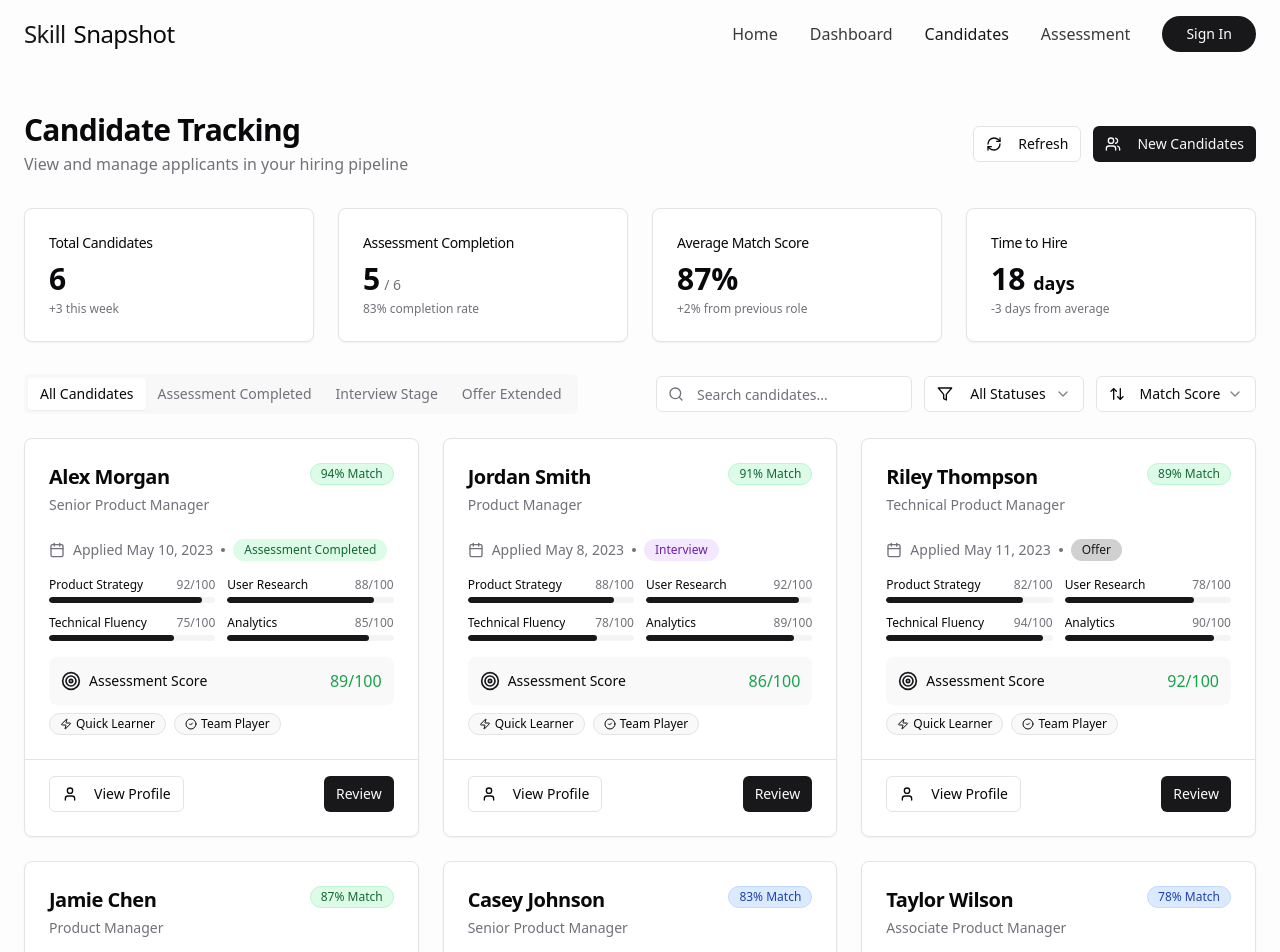
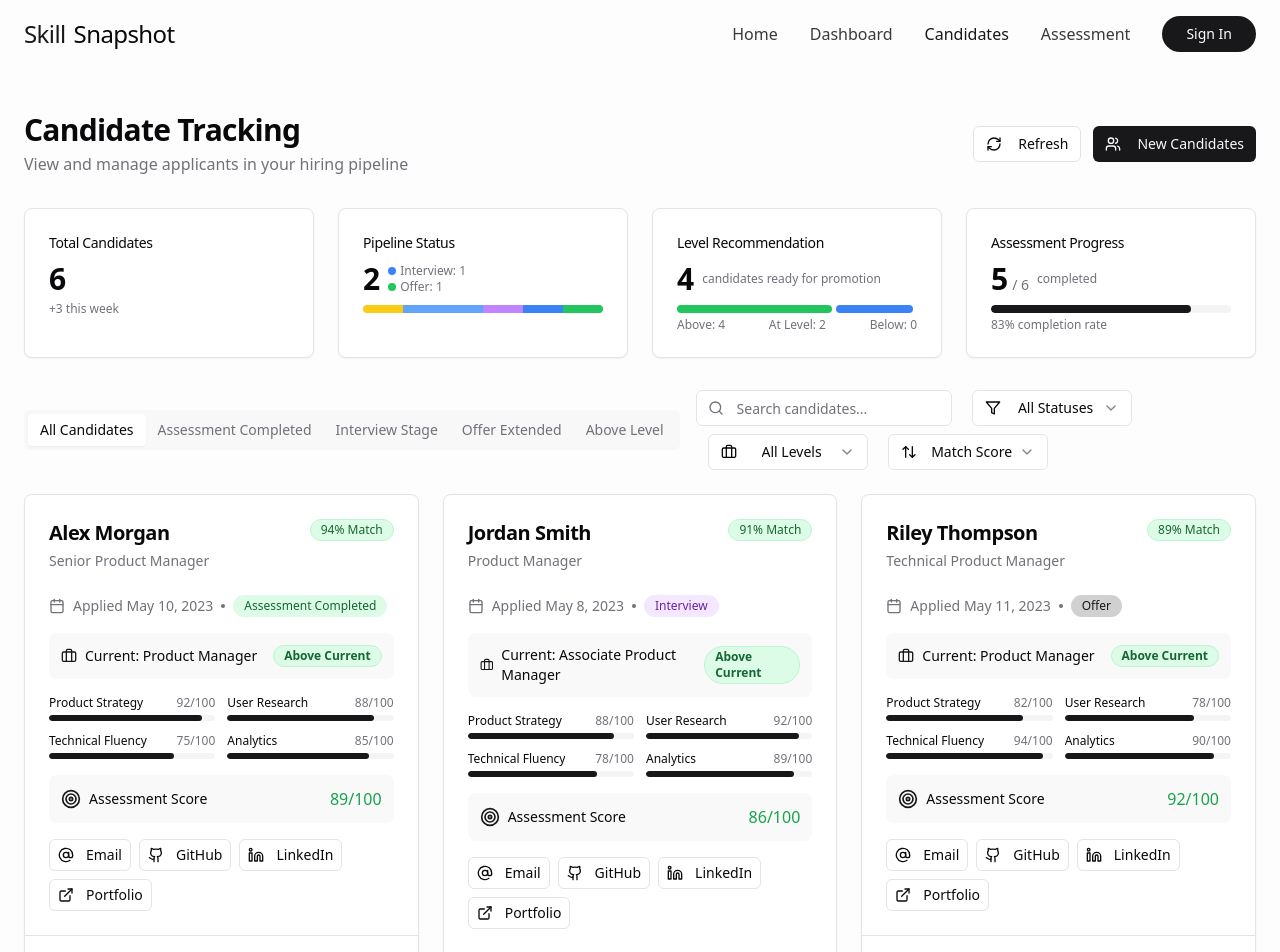
Before and after one commit to Ralphbenedict/skill-snapshot-community, a React (Vite) app: page /candidates in a window 1280 px wide. Shown: the top 952 px of the page. Built offline with nearby package versions, Linux system fonts and the light colour scheme.

Commit message:
Enhance Candidates and Dashboard Pages
- Build out the candidates page with user details and application information.
- Summarize applicant pipeline status on the dashboard page.
- Implement logic to determine candidate level based on experience and assessment scores.

```diff
--- a/src/components/CandidateCard.tsx
+++ b/src/components/CandidateCard.tsx
@@ -10,7 +10,20 @@ import {
 } from "@/components/ui/card";
 import { Badge } from "@/components/ui/badge";
 import { Button } from "@/components/ui/button";
-import { Clock, User, CheckCircle2, Target, Zap, Calendar } from 'lucide-react';
+import {
+  Clock,
+  User,
+  CheckCircle2,
+  Target,
+  Zap,
+  Calendar,
+  Briefcase,
+  FileText,
+  AtSign,
+  Github,
+  Linkedin,
+  ExternalLink
+} from 'lucide-react';
 
 export type CandidateProps = {
   id: string;
@@ -24,6 +37,15 @@ export type CandidateProps = {
     level: number;
   }[];
   assessmentScore?: number;
+  currentRole?: string;
+  recommendedLevel?: 'Below Current' | 'At Level' | 'Above Current';
+  resumeUrl?: string;
+  contacts?: {
+    email?: string;
+    github?: string;
+    linkedin?: string;
+    portfolio?: string;
+  };
 };
 
 const CandidateCard = ({
@@ -33,7 +55,11 @@ const CandidateCard = ({
   appliedDate,
   status,
   skills,
-  assessmentScore
+  assessmentScore,
+  currentRole,
+  recommendedLevel,
+  resumeUrl,
+  contacts
 }: CandidateProps) => {
   const getStatusColor = () => {
     switch (status) {
@@ -49,6 +75,19 @@ const CandidateCard = ({
         return 'bg-primary/20 text-primary';
       default:
         return 'bg-gray-100 text-gray-800';
+    }
+  };
+
+  const getLevelColor = () => {
+    switch (recommendedLevel) {
+      case 'Above Current':
+        return 'bg-green-100 text-green-800 border-green-200';
+      case 'At Level':
+        return 'bg-blue-100 text-blue-800 border-blue-200';
+      case 'Below Current':
+        return 'bg-yellow-100 text-yellow-800 border-yellow-200';
+      default:
+        return 'bg-secondary text-secondary-foreground';
     }
   };
 
@@ -80,6 +119,20 @@ const CandidateCard = ({
             {status}
           </Badge>
         </div>
+
+        {currentRole && (
+          <div className="mb-4 flex items-center justify-between p-3 rounded-lg bg-secondary/50">
+            <div className="flex items-center">
+              <Briefcase className="w-4 h-4 text-primary mr-2" />
+              <span className="text-sm">Current: {currentRole}</span>
+            </div>
+            {recommendedLevel && (
+              <Badge className={`${getLevelColor()} text-xs`}>
+                {recommendedLevel}
+              </Badge>
+            )}
+          </div>
+        )}
 
         <div className="grid grid-cols-2 gap-3 mb-4">
           {skills.slice(0, 4).map((skill, index) => (
@@ -114,22 +167,57 @@ const CandidateCard = ({
           </div>
         )}
 
-        <div className="flex flex-wrap gap-2 mt-2">
-          <Badge variant="outline" className="font-normal bg-secondary/50 hover:bg-secondary text-foreground">
-            <Zap className="w-3 h-3 mr-1" />
-            Quick Learner
-          </Badge>
-          <Badge variant="outline" className="font-normal bg-secondary/50 hover:bg-secondary text-foreground">
-            <CheckCircle2 className="w-3 h-3 mr-1" />
-            Team Player
-          </Badge>
-        </div>
+        {contacts && (
+          <div className="flex flex-wrap gap-2 mt-4">
+            {contacts.email && (
+              <Button variant="outline" size="sm" className="h-8 px-2" asChild>
+                <a href={`mailto:${contacts.email}`} target="_blank" rel="noopener noreferrer">
+                  <AtSign className="w-3.5 h-3.5 mr-1" />
+                  Email
+                </a>
+              </Button>
+            )}
+            {contacts.github && (
+              <Button variant="outline" size="sm" className="h-8 px-2" asChild>
+                <a href={contacts.github} target="_blank" rel="noopener noreferrer">
+                  <Github className="w-3.5 h-3.5 mr-1" />
+                  GitHub
+                </a>
+              </Button>
+            )}
+            {contacts.linkedin && (
+              <Button variant="outline" size="sm" className="h-8 px-2" asChild>
+                <a href={contacts.linkedin} target="_blank" rel="noopener noreferrer">
+                  <Linkedin className="w-3.5 h-3.5 mr-1" />
+                  LinkedIn
+                </a>
+              </Button>
+            )}
+            {contacts.portfolio && (
+              <Button variant="outline" size="sm" className="h-8 px-2" asChild>
+                <a href={contacts.portfolio} target="_blank" rel="noopener noreferrer">
+                  <ExternalLink className="w-3.5 h-3.5 mr-1" />
+                  Portfolio
+                </a>
+              </Button>
+            )}
+          </div>
+        )}
       </CardContent>
       <CardFooter className="flex justify-between border-t pt-4">
-        <Button variant="outline" size="sm">
-          <User className="w-4 h-4 mr-2" />
-          View Profile
-        </Button>
+        {resumeUrl ? (
+          <Button variant="outline" size="sm" asChild>
+            <a href={resumeUrl} target="_blank" rel="noopener noreferrer">
+              <FileText className="w-4 h-4 mr-2" />
+              View Resume
+            </a>
+          </Button>
+        ) : (
+          <Button variant="outline" size="sm">
+            <User className="w-4 h-4 mr-2" />
+            View Profile
+          </Button>
+        )}
         <Button size="sm">
           Review
         </Button>
--- a/src/pages/Candidates.tsx
+++ b/src/pages/Candidates.tsx
@@ -7,12 +7,13 @@ import { Input } from "@/components/ui/input";
 import { Select, SelectContent, SelectItem, SelectTrigger, SelectValue } from "@/components/ui/select";
 import { Card, CardContent, CardHeader, CardTitle } from "@/components/ui/card";
 import { Tabs, TabsContent, TabsList, TabsTrigger } from "@/components/ui/tabs";
-import { Search, Filter, ArrowUpDown, Users, RefreshCw } from 'lucide-react';
+import { Search, Filter, ArrowUpDown, Users, RefreshCw, Briefcase, Target, BarChart } from 'lucide-react';
 
 const Candidates = () => {
   const [searchQuery, setSearchQuery] = useState('');
   const [sortBy, setSortBy] = useState('matchPercentage');
   const [filterStatus, setFilterStatus] = useState('All');
+  const [filterLevel, setFilterLevel] = useState('All');
 
   const candidates: CandidateProps[] = [
     {
@@ -23,6 +24,15 @@ const Candidates = () => {
       appliedDate: 'May 10, 2023',
       status: 'Assessment Completed',
       assessmentScore: 89,
+      currentRole: 'Product Manager',
+      recommendedLevel: 'Above Current',
+      resumeUrl: '#',
+      contacts: {
+        email: 'alex.morgan@example.com',
+        github: '#',
+        linkedin: '#',
+        portfolio: '#',
+      },
       skills: [
         { name: 'Product Strategy', level: 92 },
         { name: 'User Research', level: 88 },
@@ -38,6 +48,14 @@ const Candidates = () => {
       appliedDate: 'May 12, 2023',
       status: 'In Review',
       assessmentScore: 82,
+      currentRole: 'Associate Product Manager',
+      recommendedLevel: 'Above Current',
+      resumeUrl: '#',
+      contacts: {
+        email: 'jamie.chen@example.com',
+        github: '#',
+        linkedin: '#',
+      },
       skills: [
         { name: 'Product Strategy', level: 84 },
         { name: 'User Research', level: 90 },
@@ -52,6 +70,12 @@ const Candidates = () => {
       matchPercentage: 78,
       appliedDate: 'May 15, 2023',
       status: 'Applied',
+      currentRole: 'Junior Product Manager',
+      recommendedLevel: 'At Level',
+      contacts: {
+        email: 'taylor.wilson@example.com',
+        linkedin: '#',
+      },
       skills: [
         { name: 'Product Strategy', level: 70 },
         { name: 'User Research', level: 85 },
@@ -67,6 +91,15 @@ const Candidates = () => {
       appliedDate: 'May 8, 2023',
       status: 'Interview',
       assessmentScore: 86,
+      currentRole: 'Associate Product Manager',
+      recommendedLevel: 'Above Current',
+      resumeUrl: '#',
+      contacts: {
+        email: 'jordan.smith@example.com',
+        github: '#',
+        linkedin: '#',
+        portfolio: '#',
+      },
       skills: [
         { name: 'Product Strategy', level: 88 },
         { name: 'User Research', level: 92 },
@@ -82,6 +115,13 @@ const Candidates = () => {
       appliedDate: 'May 14, 2023',
       status: 'Assessment Completed',
       assessmentScore: 79,
+      currentRole: 'Senior Product Manager',
+      recommendedLevel: 'At Level',
+      resumeUrl: '#',
+      contacts: {
+        email: 'casey.johnson@example.com',
+        linkedin: '#',
+      },
       skills: [
         { name: 'Product Strategy', level: 85 },
         { name: 'User Research', level: 79 },
@@ -97,6 +137,15 @@ const Candidates = () => {
       appliedDate: 'May 11, 2023',
       status: 'Offer',
       assessmentScore: 92,
+      currentRole: 'Product Manager',
+      recommendedLevel: 'Above Current',
+      resumeUrl: '#',
+      contacts: {
+        email: 'riley.thompson@example.com',
+        github: '#',
+        linkedin: '#',
+        portfolio: '#',
+      },
       skills: [
         { name: 'Product Strategy', level: 82 },
         { name: 'User Research', level: 78 },
@@ -111,7 +160,8 @@ const Candidates = () => {
       // Filter by search query
       if (searchQuery) {
         return candidate.name.toLowerCase().includes(searchQuery.toLowerCase()) ||
-               candidate.role.toLowerCase().includes(searchQuery.toLowerCase());
+               candidate.role.toLowerCase().includes(searchQuery.toLowerCase()) ||
+               (candidate.currentRole && candidate.currentRole.toLowerCase().includes(searchQuery.toLowerCase()));
       }
       return true;
     })
@@ -122,6 +172,13 @@ const Candidates = () => {
       }
       return true;
     })
+    .filter(candidate => {
+      // Filter by recommended level
+      if (filterLevel !== 'All') {
+        return candidate.recommendedLevel === filterLevel;
+      }
+      return true;
+    })
     .sort((a, b) => {
       // Sort by selected field
       if (sortBy === 'matchPercentage') {
@@ -129,11 +186,28 @@ const Candidates = () => {
       } else if (sortBy === 'name') {
         return a.name.localeCompare(b.name);
       } else if (sortBy === 'date') {
-        // Simple sorting for demo purposes - in real app would use proper date comparison
         return a.appliedDate.localeCompare(b.appliedDate);
+      } else if (sortBy === 'assessmentScore') {
+        const scoreA = a.assessmentScore || 0;
+        const scoreB = b.assessmentScore || 0;
+        return scoreB - scoreA;
       }
       return 0;
     });
+
+  const pipelineStats = {
+    applied: candidates.filter(c => c.status === 'Applied').length,
+    assessmentCompleted: candidates.filter(c => c.status === 'Assessment Completed').length,
+    inReview: candidates.filter(c => c.status === 'In Review').length,
+    interview: candidates.filter(c => c.status === 'Interview').length,
+    offer: candidates.filter(c => c.status === 'Offer').length,
+  };
+
+  const levelStats = {
+    aboveCurrent: candidates.filter(c => c.recommendedLevel === 'Above Current').length,
+    atLevel: candidates.filter(c => c.recommendedLevel === 'At Level').length,
+    belowCurrent: candidates.filter(c => c.recommendedLevel === 'Below Current').length,
+  };
 
   return (
     <div className="min-h-screen bg-secondary/20">
@@ -176,43 +250,82 @@ const Candidates = () => {
 
             <Card className="hover-lift">
               <CardHeader className="pb-2">
-                <CardTitle className="text-sm font-medium">Assessment Completion</CardTitle>
+                <CardTitle className="text-sm font-medium">Pipeline Status</CardTitle>
               </CardHeader>
               <CardContent>
-                <div className="text-3xl font-bold">
-                  {candidates.filter(c => c.assessmentScore !== undefined).length}
-                  <span className="text-sm font-normal text-muted-foreground ml-1">
-                    / {candidates.length}
-                  </span>
+                <div className="flex items-center">
+                  <div className="text-3xl font-bold">
+                    {pipelineStats.interview + pipelineStats.offer}
+                  </div>
+                  <div className="ml-2 text-xs text-muted-foreground">
+                    <div className="flex items-center">
+                      <div className="w-2 h-2 rounded-full bg-blue-500 mr-1"></div>
+                      <span>Interview: {pipelineStats.interview}</span>
+                    </div>
+                    <div className="flex items-center">
+                      <div className="w-2 h-2 rounded-full bg-green-500 mr-1"></div>
+                      <span>Offer: {pipelineStats.offer}</span>
+                    </div>
+                  </div>
                 </div>
-                <p className="text-xs text-muted-foreground mt-1">
-                  83% completion rate
-                </p>
+                <div className="h-2 bg-secondary rounded-full mt-2 overflow-hidden flex">
+                  <div className="h-full bg-yellow-400" style={{ width: `${(pipelineStats.applied / candidates.length) * 100}%` }}></div>
+                  <div className="h-full bg-blue-400" style={{ width: `${(pipelineStats.assessmentCompleted / candidates.length) * 100}%` }}></div>
+                  <div className="h-full bg-purple-400" style={{ width: `${(pipelineStats.inReview / candidates.length) * 100}%` }}></div>
+                  <div className="h-full bg-blue-500" style={{ width: `${(pipelineStats.interview / candidates.length) * 100}%` }}></div>
+                  <div className="h-full bg-green-500" style={{ width: `${(pipelineStats.offer / candidates.length) * 100}%` }}></div>
+                </div>
               </CardContent>
             </Card>
 
             <Card className="hover-lift">
               <CardHeader className="pb-2">
-                <CardTitle className="text-sm font-medium">Average Match Score</CardTitle>
+                <CardTitle className="text-sm font-medium">Level Recommendation</CardTitle>
               </CardHeader>
               <CardContent>
-                <div className="text-3xl font-bold">
-                  {Math.round(candidates.reduce((sum, c) => sum + c.matchPercentage, 0) / candidates.length)}%
+                <div className="flex items-center">
+                  <div className="text-3xl font-bold">{levelStats.aboveCurrent}</div>
+                  <div className="ml-2 text-xs text-muted-foreground">
+                    candidates ready for promotion
+                  </div>
                 </div>
-                <p className="text-xs text-muted-foreground mt-1">
-                  +2% from previous role
-                </p>
+                <div className="flex space-x-1 items-center mt-2">
+                  <div className="h-2 bg-green-500 rounded-full" style={{ width: `${(levelStats.aboveCurrent / candidates.length) * 100}%` }}></div>
+                  <div className="h-2 bg-blue-500 rounded-full" style={{ width: `${(levelStats.atLevel / candidates.length) * 100}%` }}></div>
+                  <div className="h-2 bg-yellow-500 rounded-full" style={{ width: `${(levelStats.belowCurrent / candidates.length) * 100}%` }}></div>
+                </div>
+                <div className="flex justify-between text-xs text-muted-foreground mt-1">
+                  <span>Above: {levelStats.aboveCurrent}</span>
+                  <span>At Level: {levelStats.atLevel}</span>
+                  <span>Below: {levelStats.belowCurrent}</span>
+                </div>
               </CardContent>
             </Card>
 
             <Card className="hover-lift">
               <CardHeader className="pb-2">
-                <CardTitle className="text-sm font-medium">Time to Hire</CardTitle>
+                <CardTitle className="text-sm font-medium">Assessment Progress</CardTitle>
               </CardHeader>
               <CardContent>
-                <div className="text-3xl font-bold">18 <span className="text-lg">days</span></div>
+                <div className="flex items-center">
+                  <div className="text-3xl font-bold">
+                    {candidates.filter(c => c.assessmentScore !== undefined).length}
+                    <span className="text-sm font-normal text-muted-foreground ml-1">
+                      / {candidates.length}
+                    </span>
+                  </div>
+                  <div className="ml-2 text-xs text-muted-foreground">
+                    completed
+                  </div>
+                </div>
+                <div className="h-2 bg-secondary rounded-full mt-2 overflow-hidden">
+                  <div
+                    className="h-full bg-primary rounded-full"
+                    style={{ width: `${(candidates.filter(c => c.assessmentScore !== undefined).length / candidates.length) * 100}%` }}
+                  ></div>
+                </div>
                 <p className="text-xs text-muted-foreground mt-1">
-                  -3 days from average
+                  83% completion rate
                 </p>
               </CardContent>
             </Card>
@@ -225,9 +338,10 @@ const Candidates = () => {
                 <TabsTrigger value="assessment">Assessment Completed</TabsTrigger>
                 <TabsTrigger value="interview">Interview Stage</TabsTrigger>
                 <TabsTrigger value="offer">Offer Extended</TabsTrigger>
+                <TabsTrigger value="aboveLevel">Above Level</TabsTrigger>
               </TabsList>
 
-              <div className="flex items-center space-x-3">
+              <div className="flex items-center space-x-3 flex-wrap gap-2">
                 <div className="relative">
                   <Search className="h-4 w-4 absolute left-3 top-1/2 transform -translate-y-1/2 text-muted-foreground" />
                   <Input
@@ -251,6 +365,18 @@ const Candidates = () => {
                     <SelectItem value="Offer">Offer</SelectItem>
                   </SelectContent>
                 </Select>
+                <Select value={filterLevel} onValueChange={setFilterLevel}>
+                  <SelectTrigger className="w-[160px] h-9">
+                    <Briefcase className="h-4 w-4 mr-2" />
+                    <SelectValue placeholder="Filter Level" />
+                  </SelectTrigger>
+                  <SelectContent>
+                    <SelectItem value="All">All Levels</SelectItem>
+                    <SelectItem value="Above Current">Above Current</SelectItem>
+                    <SelectItem value="At Level">At Level</SelectItem>
+                    <SelectItem value="Below Current">Below Current</SelectItem>
+                  </SelectContent>
+                </Select>
                 <Select value={sortBy} onValueChange={setSortBy}>
                   <SelectTrigger className="w-[160px] h-9">
                     <ArrowUpDown className="h-4 w-4 mr-2" />
@@ -258,6 +384,7 @@ const Candidates = () => {
                   </SelectTrigger>
                   <SelectContent>
                     <SelectItem value="matchPercentage">Match Score</SelectItem>
+                    <SelectItem value="assessmentScore">Assessment Score</SelectItem>
                     <SelectItem value="name">Name</SelectItem>
                     <SelectItem value="date">Application Date</SelectItem>
                   </SelectContent>
@@ -305,6 +432,17 @@ const Candidates = () => {
                 }
               </div>
             </TabsContent>
+
+            <TabsContent value="aboveLevel" className="m-0">
+              <div className="grid grid-cols-1 sm:grid-cols-2 lg:grid-cols-3 gap-6">
+                {filteredCandidates
+                  .filter(candidate => candidate.recommendedLevel === 'Above Current')
+                  .map((candidate) => (
+                    <CandidateCard key={candidate.id} {...candidate} />
+                  ))
+                }
+              </div>
+            </TabsContent>
           </Tabs>
         </div>
       </main>
```
